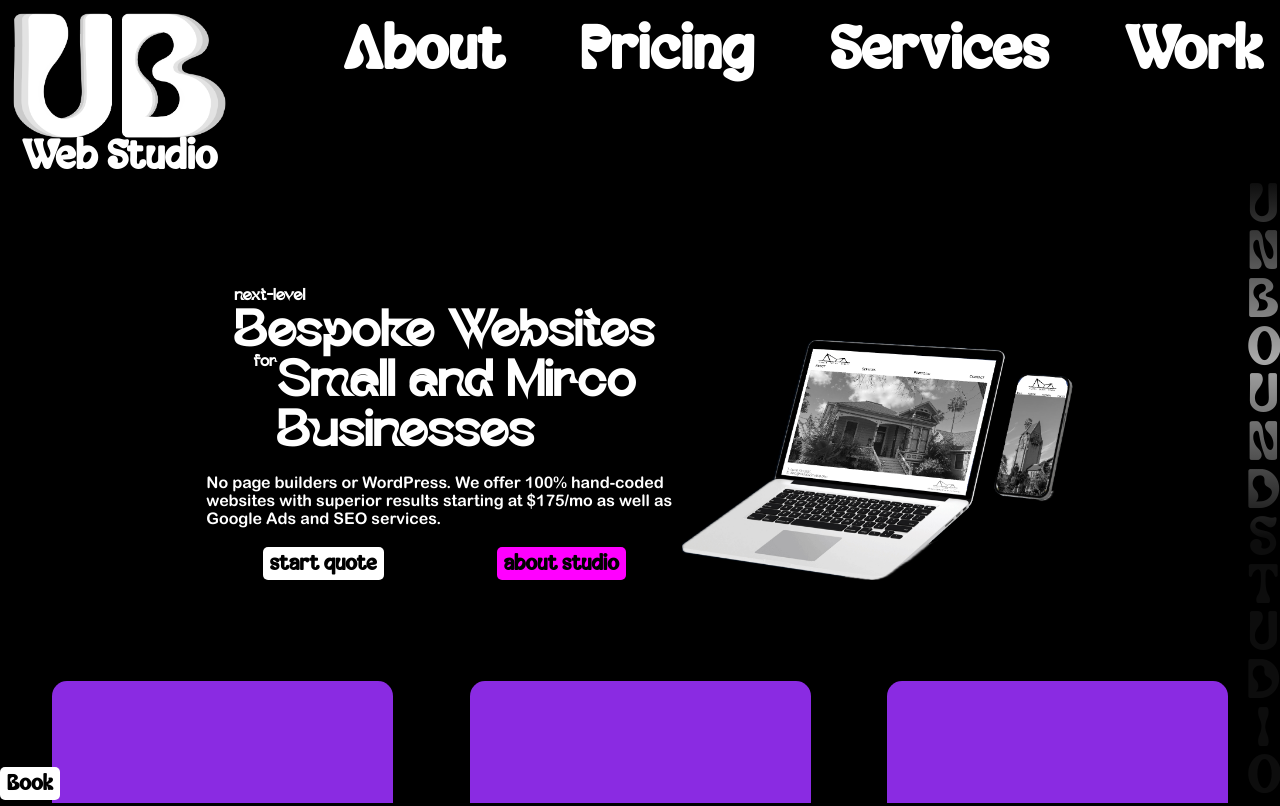
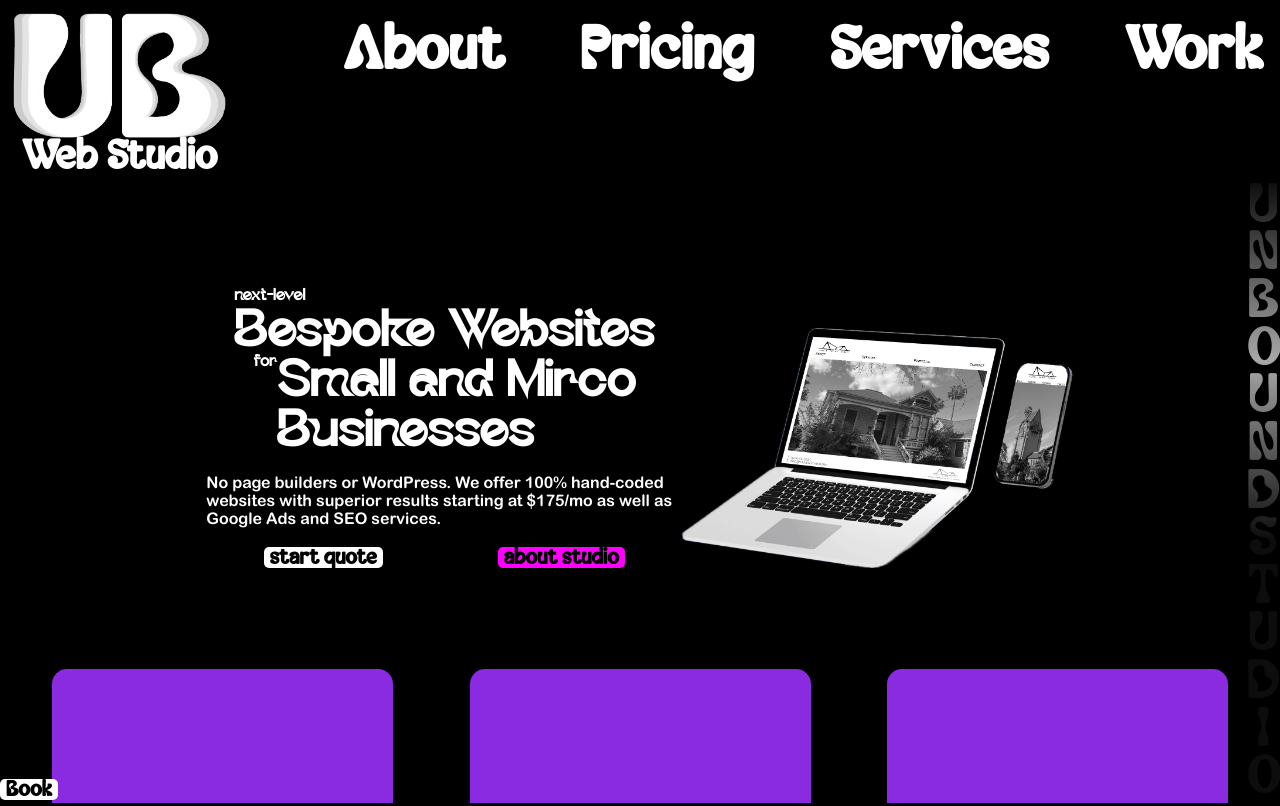
Before and after one commit to RoxanneTabuena/ub_webstudios, a React (Create React App) app: page / in a window 1280 px wide. Built offline with nearby package versions, Linux system fonts and the light colour scheme.

Commit message:
add size option

```diff
--- a/src/blocks/NavButton.js
+++ b/src/blocks/NavButton.js
@@ -1,12 +1,12 @@
 import { NavLink } from "react-router-dom"
 import style from './blocks.module.css'
 
-export const NavButton = ({path, text, textColor, backgroundColor}) => {
+export const NavButton = ({path, text, textColor, backgroundColor, size}) => {
     return (
             <NavLink to={path}>
                 <button style={{
                     backgroundColor: backgroundColor
-                }} className={style.navButton}>
+                }} className={`${style.navButton} ${style.size}`}>
                     <h3 style={{
                         color: textColor
                     }}>{text}</h3>
--- a/src/blocks/blocks.module.css
+++ b/src/blocks/blocks.module.css
@@ -4,6 +4,12 @@
     background-color: white;
     color: black;
     border-radius: 5px;
+}
+
+.navButton.large{
     padding: 7px;
+}
 
+.navButton.small{
+    padding: 2px;
 }
```
